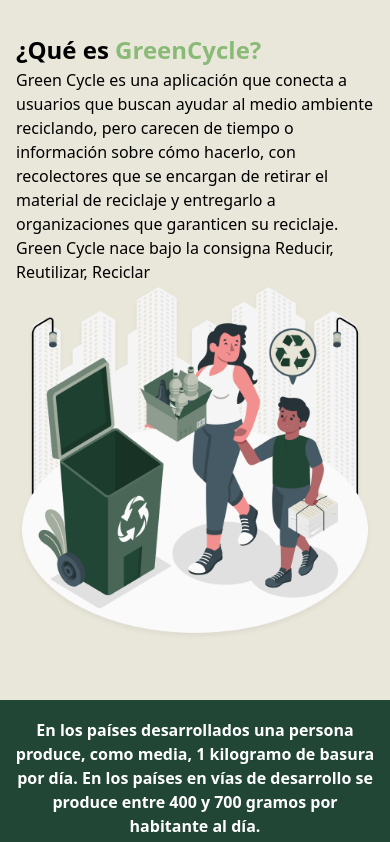
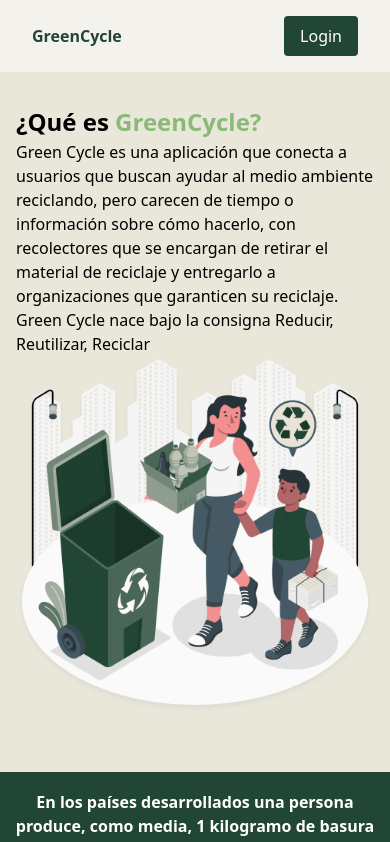
Before and after one commit to javaloayza/greencycle-app, a React (Vite) app in the folder client/: page / in a window 390 px wide. Shown: the top 842 px of the page. Built offline with nearby package versions, Linux system fonts and the light colour scheme.

Commit message:
navbar-resp

```diff
--- a/client/src/components/organisms/Layout/index.tsx
+++ b/client/src/components/organisms/Layout/index.tsx
@@ -9,7 +9,7 @@
 export const Layout = ({ children }: LayoutProps): JSX.Element => {
   return (
     <main>
-      {/* <NavBar /> */}
+      <NavBar />
       <section className="container">{children}</section>
     </main>
   );
--- a/client/src/components/organisms/NavBar/NavBar.scss
+++ b/client/src/components/organisms/NavBar/NavBar.scss
@@ -2,7 +2,7 @@
   display: flex;
   justify-content: space-around;
   align-items: center;
-  /* padding: 0px 60px; */
+  // padding: 12px 0;
 }
 
 .logo {
@@ -25,6 +25,13 @@
     }
 }
 
+.content_nav {
+  display: flex;
+  flex-direction: row;
+  align-items: center;
+
+}
+
 .ul_nav {
   display: flex;
   justify-content: space-around;
@@ -41,3 +48,48 @@
     color: var(--primary-hover)
   }
 }
+
+.nav_btn {
+  display: flex;
+  justify-content: space-around;
+  align-items: center;
+  padding: 0.8rem;
+  gap: 2rem;
+  list-style: none;
+
+  li a {
+    color: var(--primary);
+  }
+
+  li a:hover {
+    color: var(--primary-hover)
+  }
+}
+
+@media (max-width: 767px) {
+
+  .nav_container {
+    padding: 16px 32px;
+    justify-content: space-between;
+  }
+
+  .logo {
+    font-size: 16px;
+  }
+
+  .ul_nav {
+    display: none; // Hide navigation links on small screens
+  }
+
+  .nav_btn {
+    padding: 0;
+    gap: 0;
+  }
+
+
+  .link_login {
+    display: block; // Always display the login link
+  }
+
+
+}
--- a/client/src/components/organisms/NavBar/index.tsx
+++ b/client/src/components/organisms/NavBar/index.tsx
@@ -10,7 +10,7 @@
       aria-label="main navigation"
       className="nav_container"
     >
-        <strong >
+        <strong>
           <Link to="/" className="logo">GreenCycle</Link>
         </strong>
       {/*  <ul>
@@ -33,7 +33,7 @@
           <Link to="/perfil">Perfil</Link>
         </li>
       </ul> */}
-      <div >
+      <div className="content_nav" >
         <ul className="ul_nav">
           <li>
             <Link to="/nosotros">Sobre Nosotros</Link>
@@ -44,6 +44,8 @@
           <li>
             <Link to="/preguntasfrecuentes">Preguntas Frecuentes</Link>
           </li>
+        </ul>
+        <ul className="nav_btn">
           <li className="link_login">
             <Link to="/login">Login</Link>
           </li>
--- a/client/src/pages/LandingHome/LandingHome.scss
+++ b/client/src/pages/LandingHome/LandingHome.scss
@@ -1,6 +1,7 @@
 .home_description {
   width: 80%;
   margin: auto;
+  padding: 3rem 0;
 
   .reciclaje_section:nth-child(odd) {
     flex-direction: row-reverse;
@@ -117,7 +118,7 @@
 
 .home_card_container {
   text-align: center;
-  margin: 60px 0px;
+  margin: 3rem 0px;
 }
 
 @media (max-width: 767px) {
@@ -285,6 +286,14 @@
     overflow: hidden;
   }
 
+  .coordinadores_banner h2 {
+    font-size: 16px;
+  }
+
+  .home_card_container h2 {
+    font-size: 24px;
+  }
+
   .reciclaje_img {
     width: 100%;
     object-fit: contain;
```
Lines whose indentation alone changed are shown as unchanged.
